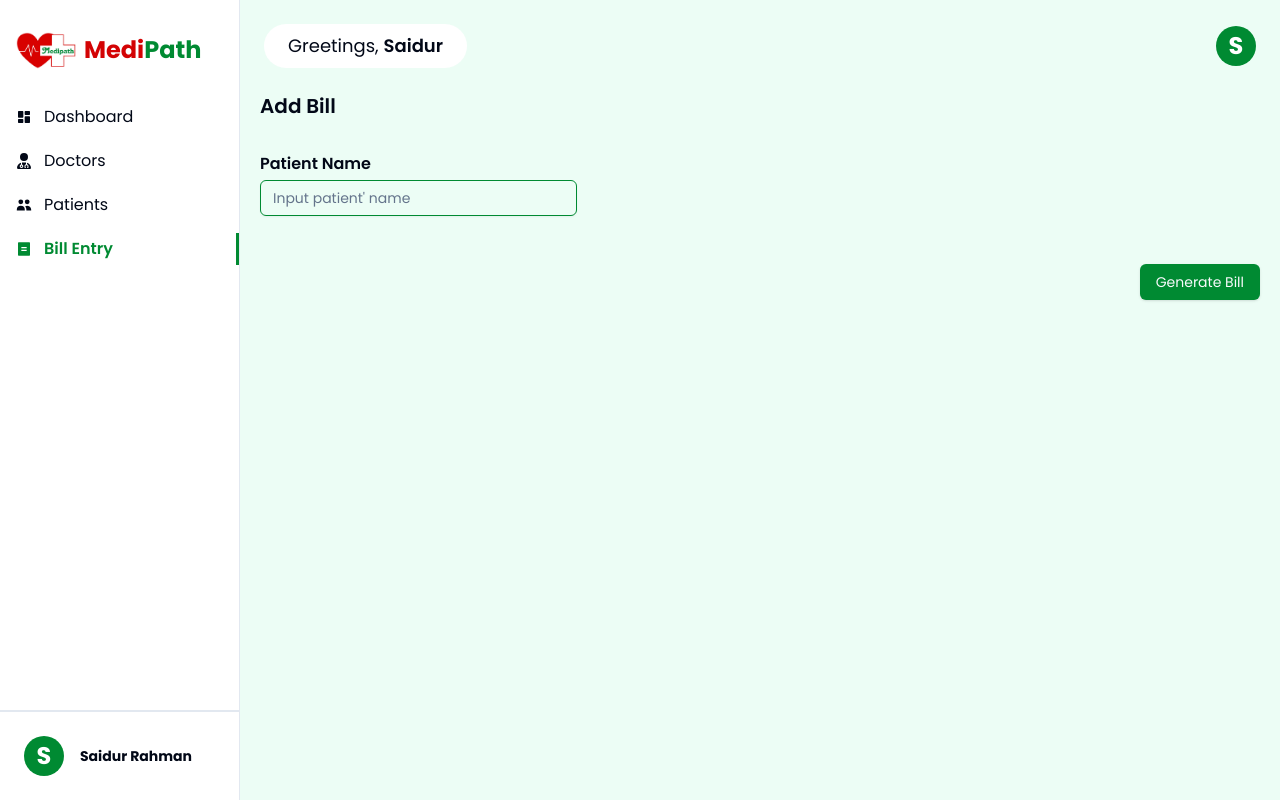
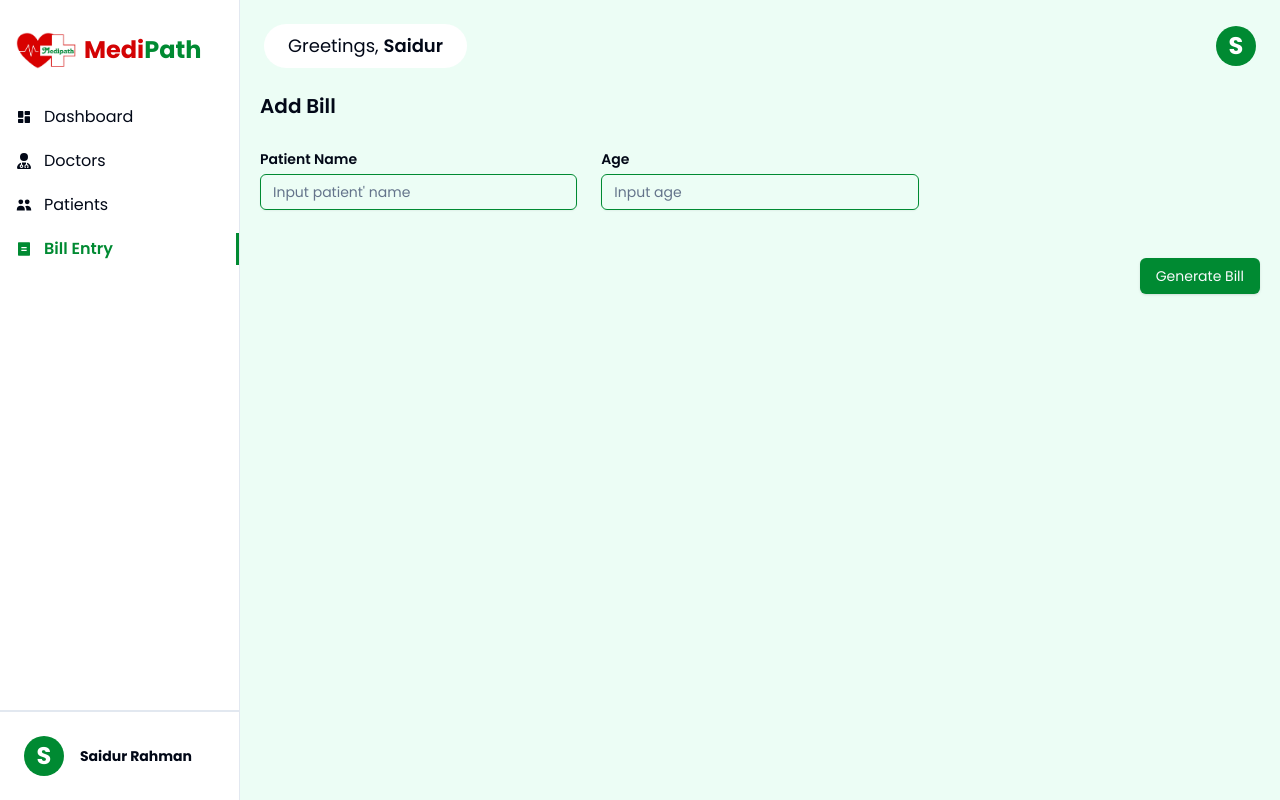
Before and after one commit to dev-faisal-ahmed/MediPath-Web, a Next.js app in the folder client/: page /bill/add in a window 1280 px wide. Built offline with nearby package versions, Linux system fonts and the light colour scheme.

Commit message:
implemented custom input

```diff
--- a/client/app/(main)/bill/add/_form/AddBillForm.tsx
+++ b/client/app/(main)/bill/add/_form/AddBillForm.tsx
@@ -3,6 +3,8 @@
 import { Button } from '@/components/ui/button';
 import { useAddBill } from './useAddBill';
 import { PatientNameInput } from './form-components/PatientNameInput';
+import { Input } from '@/components/ui/input';
+import { CustomInput } from '@/components/shared/form/CustomInput';
 
 export const AddBillForm = () => {
   const { handlers, states } = useAddBill();
@@ -19,6 +21,12 @@ export const AddBillForm = () => {
           onPatientNameChange={onPatientNameChange}
           onPatientSelect={onPatientSelect}
         />
+        <CustomInput
+          label='Age'
+          name='age'
+          placeholder='Input age'
+          type='number'
+        />
         <div className='mt-6 sm:col-span-2 md:col-span-3'>
           <Button className='ml-auto block'>Generate Bill</Button>
         </div>
--- a/client/app/(main)/bill/add/_form/form-components/PatientNameInput.tsx
+++ b/client/app/(main)/bill/add/_form/form-components/PatientNameInput.tsx
@@ -34,8 +34,8 @@ export const PatientNameInput = ({
   };
 
   return (
-    <div ref={containerRef} className='relative flex flex-col gap-1'>
-      <Label className='text-base font-semibold'>Patient Name</Label>
+    <div ref={containerRef} className='relative flex flex-col gap-2'>
+      <Label className='font-semibold'>Patient Name</Label>
       <Input
         ref={inputRef}
         name='name'
--- a/client/components/shared/form/CustomInput.tsx
+++ b/client/components/shared/form/CustomInput.tsx
@@ -1,44 +1,26 @@
+'use client';
+
 import { Input } from '@/components/ui/input';
 import { Label } from '@/components/ui/label';
 import { cn } from '@/lib/utils';
-import { Control } from 'react-hook-form';
+import { forwardRef, InputHTMLAttributes } from 'react';
 
-type TProps = {
-  control: Control<any>;
-  name: string;
+type TProps = InputHTMLAttributes<HTMLInputElement> & {
   label?: string;
-  placeholder?: string;
-  type?: 'text' | 'number';
-  defaultValue?: string;
-  required?: boolean;
-  className?: string;
-  inputClassName?: string;
+  containerClass?: string;
 };
 
-export const CustomInput = ({
-  label,
-  name,
-  placeholder,
-  type,
-  defaultValue,
-  required,
-  className,
-  inputClassName,
-  control,
-}: TProps) => {
-  return (
-    <div className={cn('flex flex-col gap-1', className)}>
-      <Label className='text-base font-semibold' htmlFor={name}>
-        {label}
-      </Label>
-      <Input
-        className={inputClassName}
-        type={type}
-        placeholder={placeholder}
-        defaultValue={defaultValue}
-        {...control.register(name)}
-        required={required}
-      />
-    </div>
-  );
-};
+export const CustomInput = forwardRef<HTMLInputElement, TProps>(
+  ({ label, name, placeholder, type, containerClass }, ...props) => {
+    return (
+      <div className={cn('flex flex-col gap-2', containerClass)}>
+        <Label className='font-semibold' htmlFor={name}>
+          {label}
+        </Label>
+        <Input name={name} placeholder={placeholder} type={type} {...props} />
+      </div>
+    );
+  },
+);
+
+CustomInput.displayName = 'Input';
```
